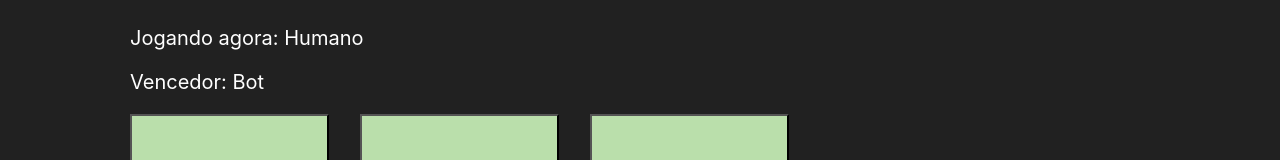
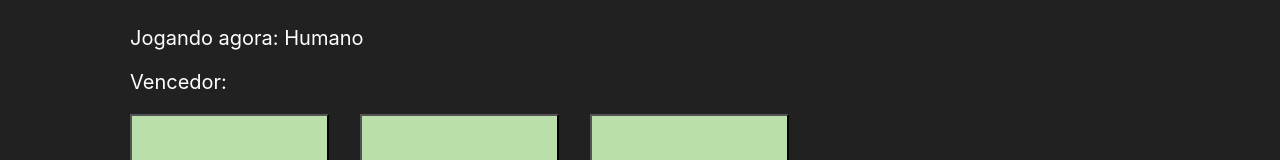
Before and after one commit to AnaOliveiraDev/jogodavelha, a React (Create React App) app in the folder jogodavelhaapp/: page / in a window 1280 px wide. Shown: the part 224-384 px from the top of the page. Built offline with nearby package versions, Linux system fonts and the light colour scheme.

Commit message:
ajuste no if ternario do vencedor

```diff
--- a/jogodavelhaapp/src/App.tsx
+++ b/jogodavelhaapp/src/App.tsx
@@ -38,7 +38,7 @@ function App() {
       [valor[0], valor[4], valor[8]],
       [valor[2], valor[4], valor[6]]
     ];
-    // tornar a comparação do resultado dinâmica (usar apenas um if ao invés de dois ifs)
+    // tornar dinâmica a comparação do resultado (usar apenas um if ao invés de dois if's).
     combinacoes.forEach(e => {
       if(e.every(e => e === -1)){
         alert('O Computador Ganhou')
@@ -93,7 +93,7 @@ function App() {
           <div className="turno">
               <h2>Turno</h2>
               <p>Jogando agora: {jogador === 1 ? 'Humano' : 'Bot'}</p>
-              <p>Vencedor: {vencedor === 1 ? 'Humano' : 'Bot'}</p>
+              <p>Vencedor: {vencedor === 1 ? 'Humano' : vencedor === -1 ? 'Bot' : ''}</p>
           </div>
           <div className="tabuleiro">
             {
```
